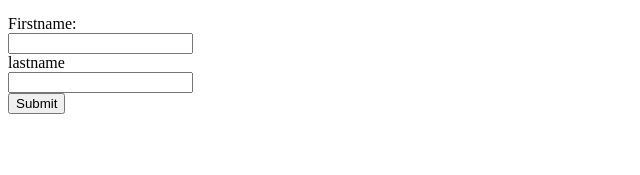
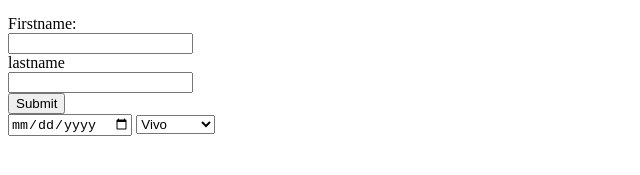
Before and after one commit to takzx456/git1, a plain HTML site: page project.html in a window 1280 px wide. Shown: the part 465-640 px from the top of the page, without its empty margins (0-640 px from the left). Drawn offline with Linux system fonts and the light colour scheme.

Commit message:
add option

```diff
--- a/project.html
+++ b/project.html
@@ -45,7 +45,17 @@
   <input type="text"name="Firstname"placehoder="Enter you firsthname" > <br>
   <label for="lastname">lastname </label><br>
   <input type="text"name="lastname"placehoder="Enter you last name="> <br>
-  <input type="button"value="Submit">
+  <input type="button"value="Submit"> <br>
+  <input type="date"value="D/N/Y">
+  <select name="car"id="phon">
+    <option value="Vivo">Vivo</option>
+    <option value="Vivo">Iphon</option>
+
+    <option value="Vivo">Sumsung</option>
+
+    <option value="Vivo">kuy</option>
+
+  </select>
 
 
   </form>
```
